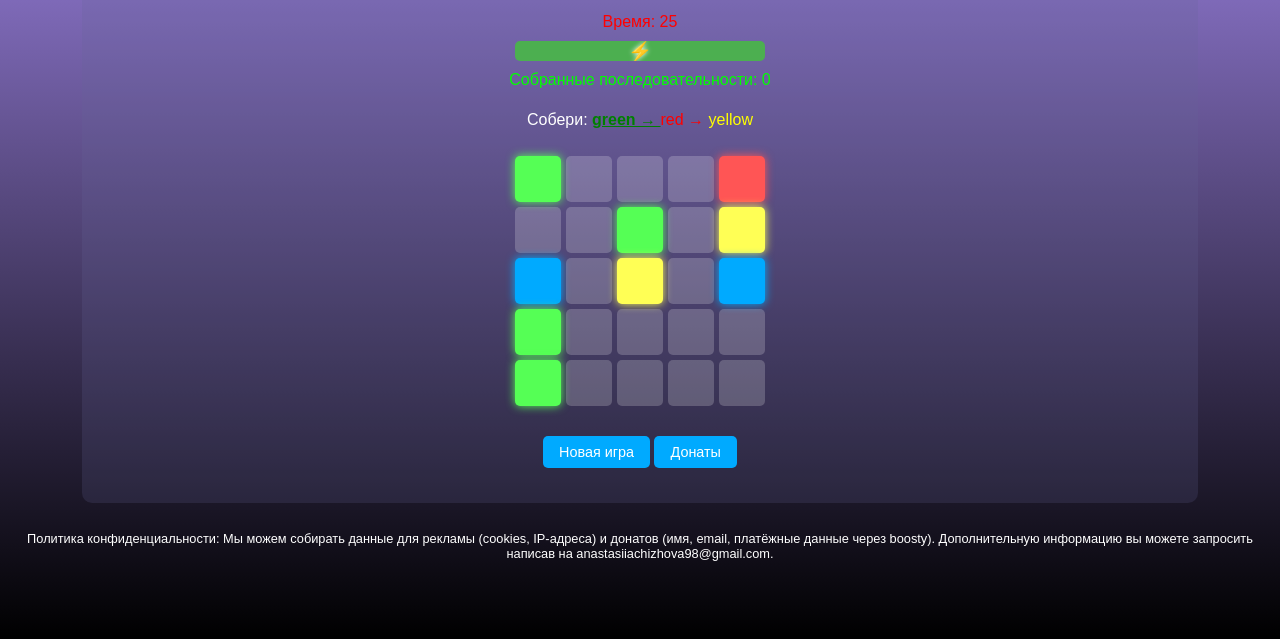
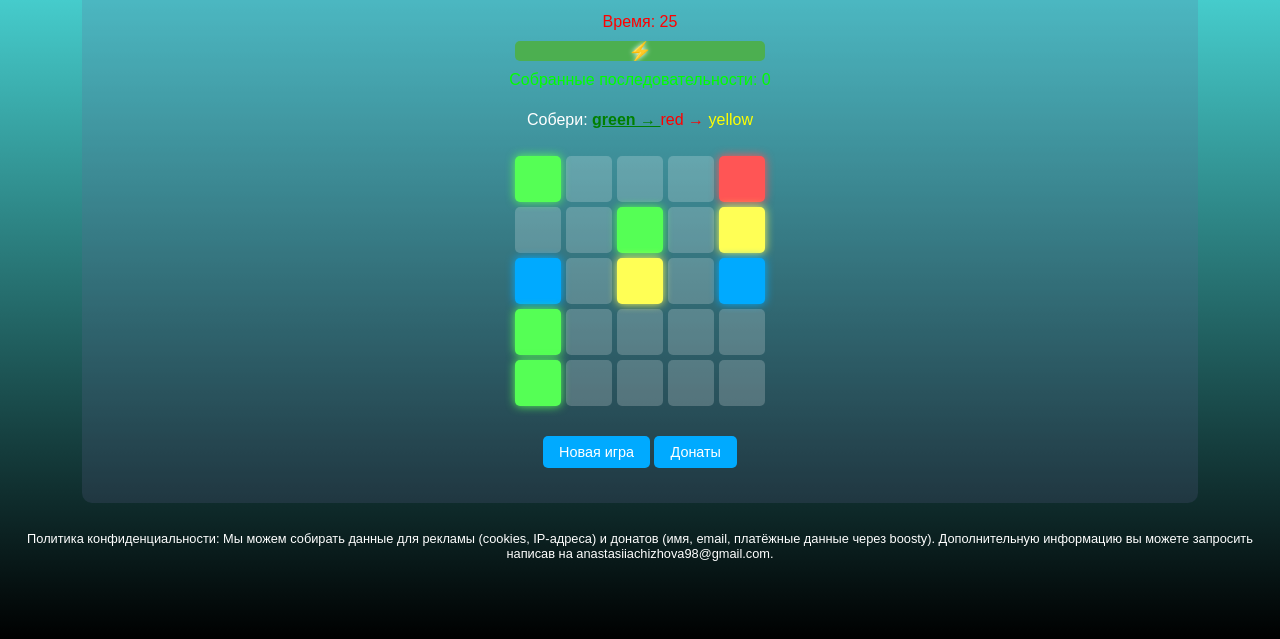
Before and after one commit to AnastasiaChizhova1/Space-Energy-Collector, a website: page index.html in a window 1280 px wide. Shown: the part 161-800 px from the top of the page. Drawn offline with Linux system fonts and the light colour scheme.

Commit message:
Update styles.css

```diff
--- a/styles.css
+++ b/styles.css
@@ -1,5 +1,5 @@
 body {
-    background: linear-gradient(to bottom, #9e84e6, #000000); /* Фон страницы */
+    background: linear-gradient(to bottom, #57ffff, #000000); /* Фон страницы */
     color: white; /* Цвет текста по умолчанию (например, заголовки, текст в футере) */
     min-height: 100vh;
     display: flex;
```
